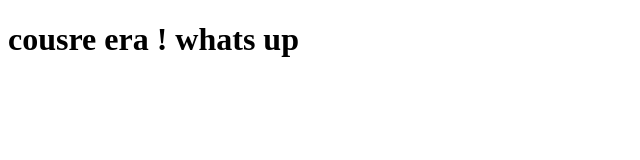
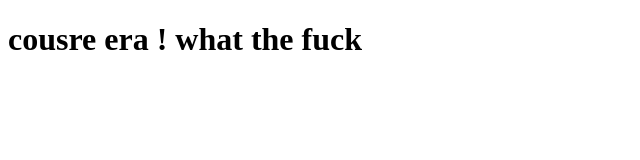
Before and after one commit to sachin756/coursera-test, a plain HTML site: page site/index.html in a window 1280 px wide. Shown: the whole page, without its empty margins (0-640 px from the left). Drawn offline with Linux system fonts and the light colour scheme.

Commit message:
Update index.html

```diff
--- a/site/index.html
+++ b/site/index.html
@@ -4,6 +4,6 @@
 	<title>hello cousre era</title>
 </head>
 <body>
-<h1>cousre era ! whats up</h1>
+<h1>cousre era ! what the fuck</h1>
 </body>
 </html>
```
